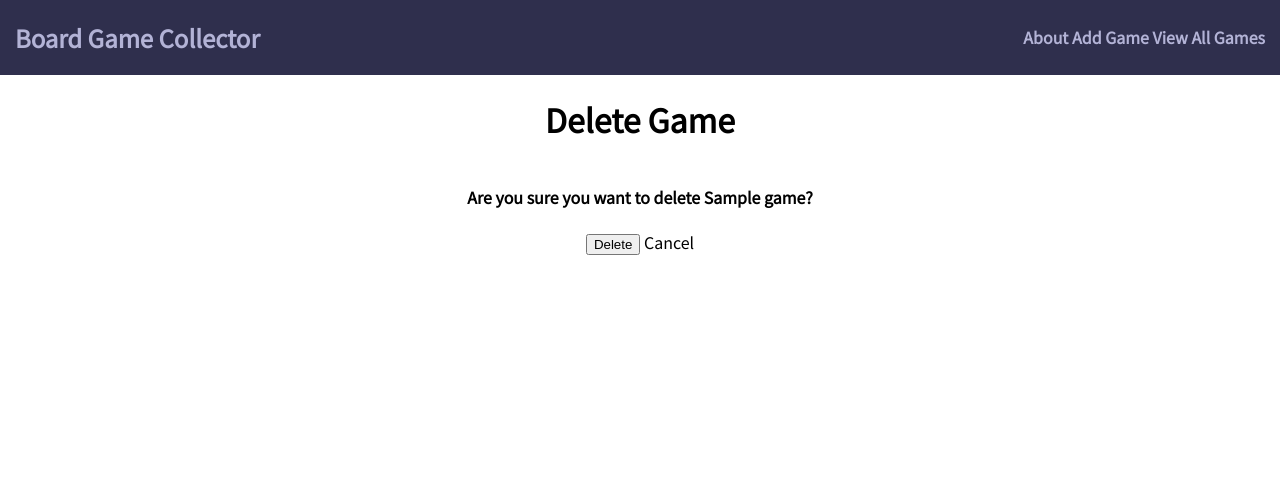
After one commit to JamWheat/board-game-collector, a Django app: page /games/1/delete/ in a window 1280 px wide. The commit adds this page. Shown: the top 495 px of the page. Run offline with Django 3.2, Linux system fonts and the light colour scheme; tables that the repository leaves empty hold one stand-in row (values such as "Sample post").

Commit message:
add update/delete functionality for games

```diff
--- /dev/null
+++ b/main_app/templates/main_app/game_confirm_delete.html
@@ -0,0 +1,13 @@
+{% extends 'base.html' %}
+
+{% block content %}
+  <h1>Delete Game</h1>
+
+  <h4>Are you sure you want to delete {{ object.name }}?</h4>
+
+  <form action="" method="POST">
+    {% csrf_token %}
+    <input type="submit" value="Delete" class="">
+    <a href="{% url 'detail' game.id %}">Cancel</a>
+  </form>
+{% endblock %}
--- a/main_app/templates/main_app/game_form.html
+++ b/main_app/templates/main_app/game_form.html
@@ -2,6 +2,11 @@
 
 {% block content %}
   <!-- Leaving the action empty makes the form post to the same url used to display it -->
+  {% if object %}
+    <h1>Edit Game</h1>
+  {% else %}
+    <h1>Add Game</h1>
+  {% endif %}
   <form action="" method="post">
     <!-- Django requires the following for security purposes -->
     {% csrf_token %}
```
